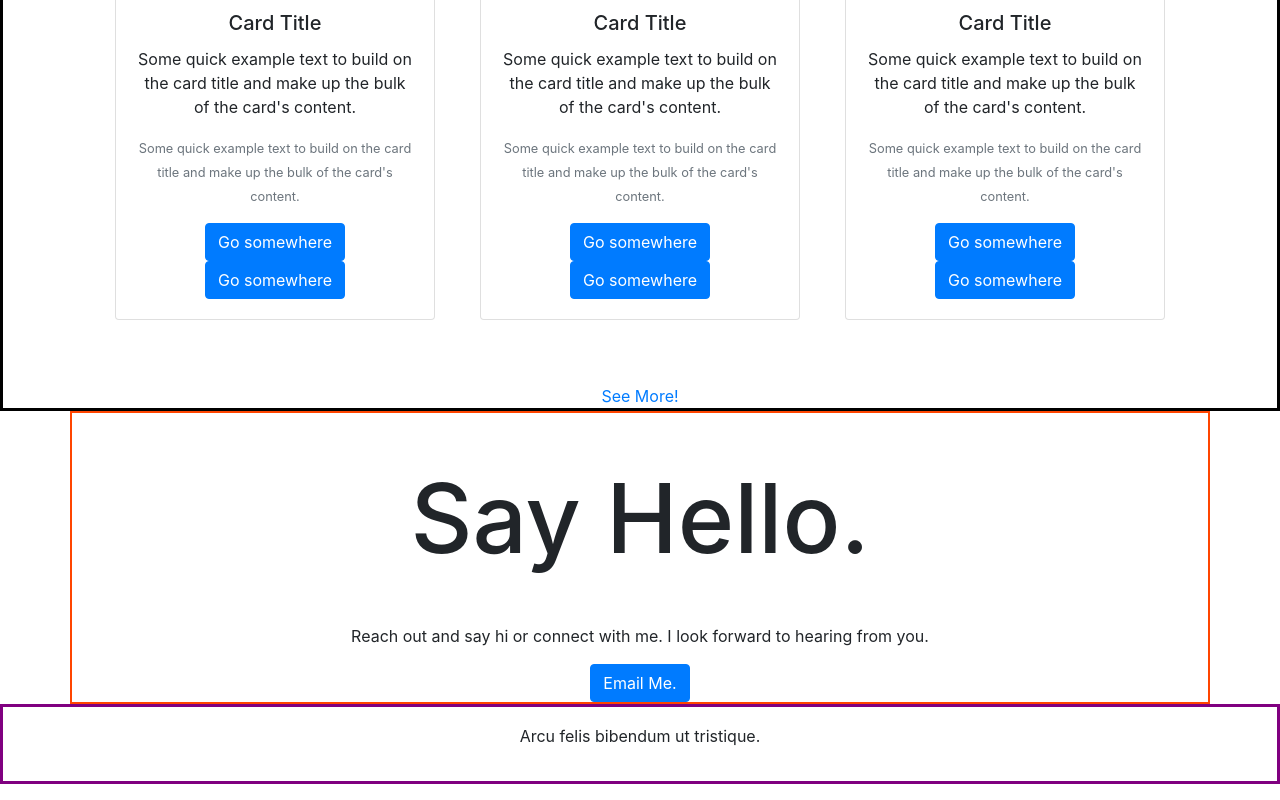
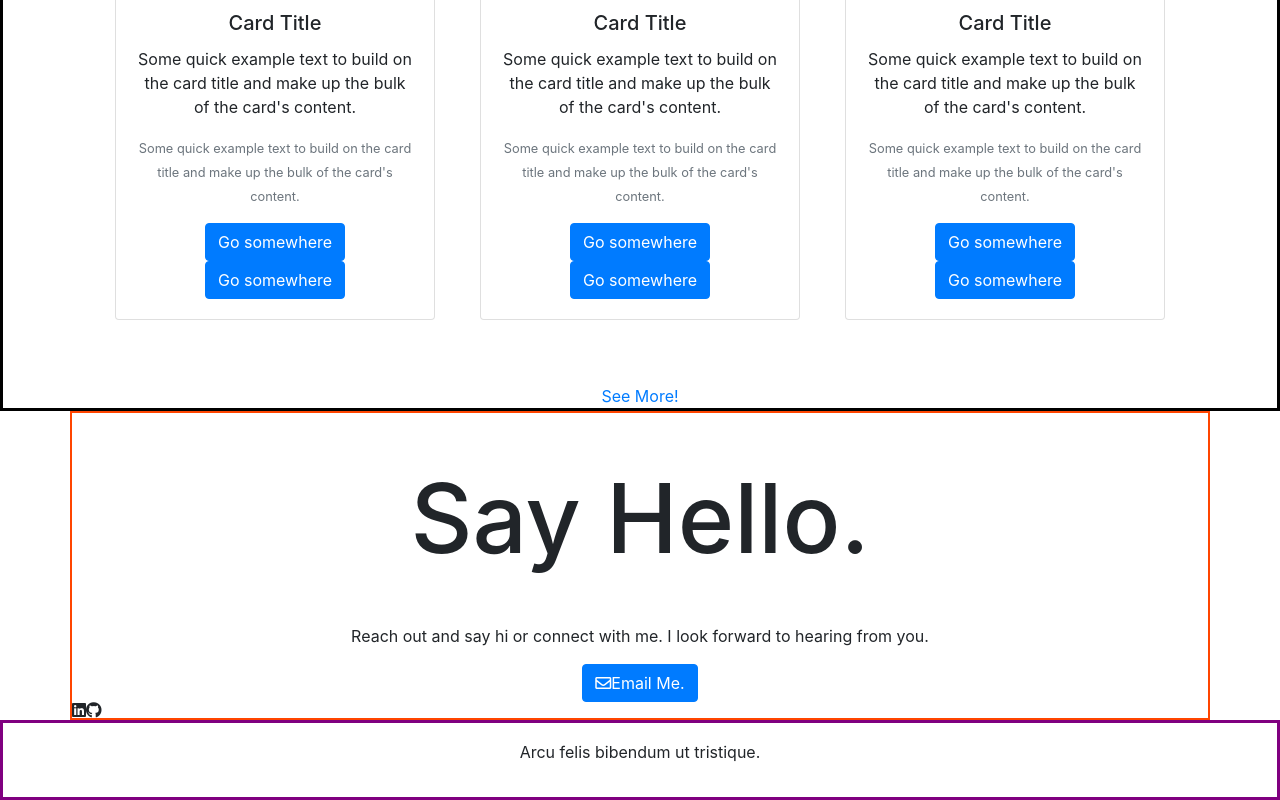
Before and after one commit to Guillermo-Martin/gcm-portfolio, a React (Create React App) app: page / in a window 1280 px wide. Shown: the part 2202-3002 px from the top of the page. Built offline with nearby package versions, Linux system fonts and the light colour scheme.

Commit message:
Add Font Awesome CDN and icons in Contact section

```diff
--- a/public/index.html
+++ b/public/index.html
@@ -18,6 +18,9 @@
       integrity="sha384-9aIt2nRpC12Uk9gS9baDl411NQApFmC26EwAOH8WgZl5MYYxFfc+NcPb1dKGj7Sk"
       crossorigin="anonymous"
     />
+
+    <!-- Font Awesome CDN -->
+    <link rel="stylesheet" href="https://use.fontawesome.com/releases/v5.14.0/css/all.css" integrity="sha384-HzLeBuhoNPvSl5KYnjx0BT+WB0QEEqLprO+NBkkk5gbc67FTaL7XIGa2w1L0Xbgc" crossorigin="anonymous">
 
 
     <!--
--- a/src/components/Contact.js
+++ b/src/components/Contact.js
@@ -1,21 +1,25 @@
 import React from 'react';
 import Container from 'react-bootstrap/Container';
 import Button from 'react-bootstrap/Button';
+import Row from 'react-bootstrap/Row';
 
 function Contact() {
   return (
     <Container className="Contact-container">
       <div>
 
-        {/* Header and text */}
-        <h2 className="Contact-header">Say Hello.</h2>
-        <p>Reach out and say hi or connect with me.  I look forward to hearing from you.</p>
+          {/* Header and text */}
+          <h2 className="Contact-header">Say Hello.</h2>
+          <p>Reach out and say hi or connect with me.  I look forward to hearing from you.</p>
 
-        {/* Button */}
-        <Button>Email Me.</Button>
+          {/* Button */}
+          <Button><i class="far fa-envelope"></i>Email Me.</Button>
 
-        {/* Icons */}
-        {/* ICONS WILL GO HERE */}
+        <Row>
+          {/* Icons */}
+          <i class="fab fa-linkedin"></i>
+          <i class="fab fa-github"></i>
+        </Row>
 
       </div>
     </Container>
```
